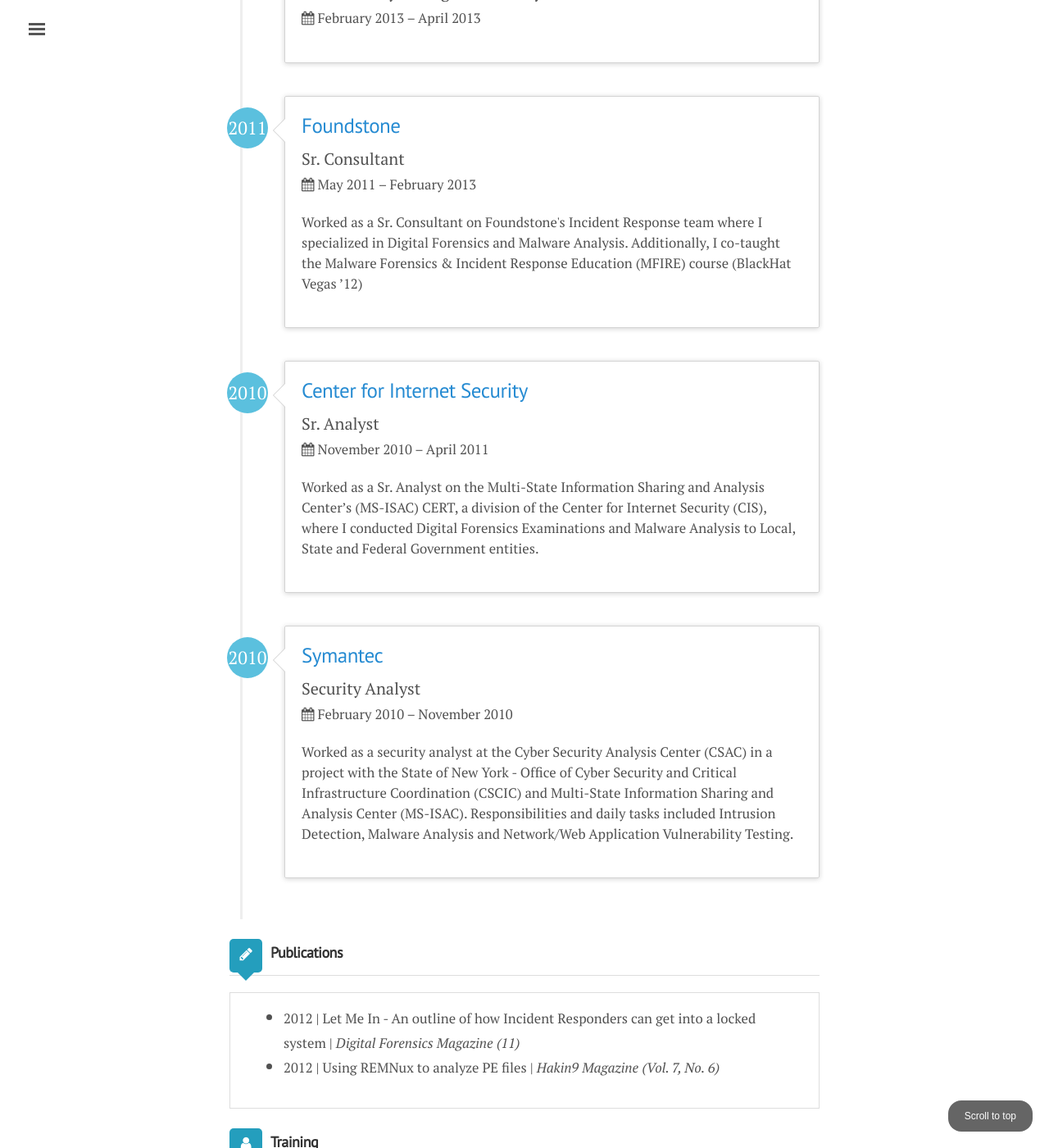
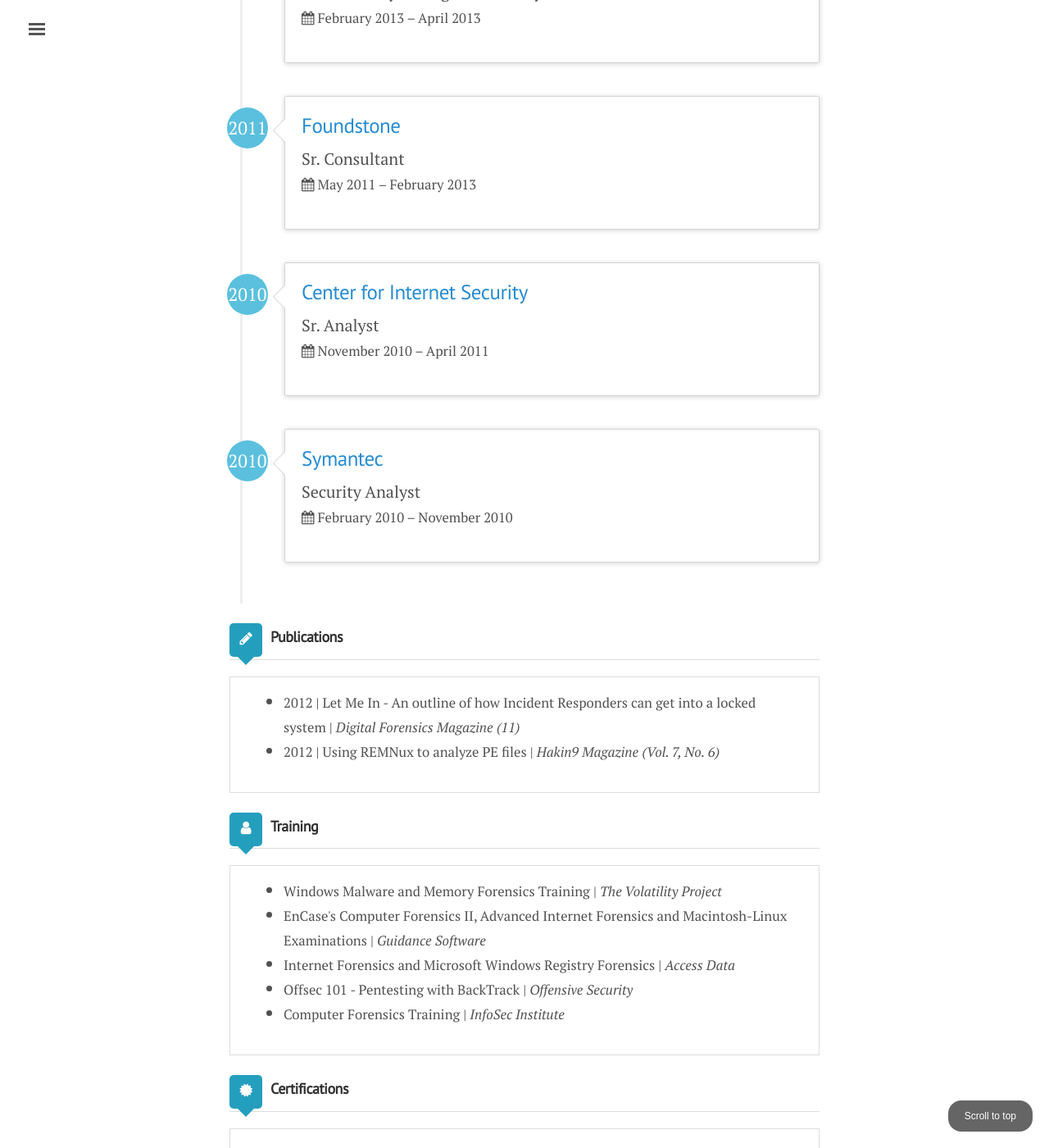
Before and after one commit to hiddenillusion/hiddenillusion.github.io, a Jekyll site: the page built from resume/resume.md, in a window 1280 px wide and 1400 px high, scrolled down 2237 px. Shown: the whole window at 82% size. Built offline with Jekyll 4.4.1, drawn with Linux system fonts in a browser that asks for light colours; nearby versions of some CDN libraries; comment, search, counter and statistics services are not loaded.

Commit message:
Resume - job blurbs not needed outside of formal resume

```diff
--- a/resume/resume.md
+++ b/resume/resume.md
@@ -30,21 +30,18 @@ employment:
       position: Security Analyst
       started: 2010
       duration: February 2010 – November 2010
-      description: Worked as a security analyst at the Cyber Security Analysis Center (CSAC) in a project with the State of New York - Office of Cyber Security and Critical Infrastructure Coordination (CSCIC) and Multi-State Information Sharing and Analysis Center (MS-ISAC).  Responsibilities and daily tasks included Intrusion Detection, Malware Analysis and Network/Web Application Vulnerability Testing.
     - work2:
       company: Center for Internet Security
       url: https://www.cisecurity.org
       position: Sr. Analyst
       started: 2010
       duration: November 2010 – April 2011
-      description: Worked as a Sr. Analyst on the Multi-State Information Sharing and Analysis Center’s (MS-ISAC) CERT, a division of the Center for Internet Security (CIS), where I conducted Digital Forensics Examinations and Malware Analysis to Local, State and Federal Government entities.
     - work3:
       company: Foundstone
       url: https://www.foundstone.com
       position: Sr. Consultant
       started: 2011
       duration: May 2011 – February 2013
-      description: Worked as a Sr. Consultant on Foundstone's Incident Response team where I specialized in Digital Forensics and Malware Analysis. Additionally, I co-taught the Malware Forensics & Incident Response Education (MFIRE) course (BlackHat Vegas ’12)
     - work4:
       company: Bridgewater Associates
       url: https://www.bridgewater.com
```
